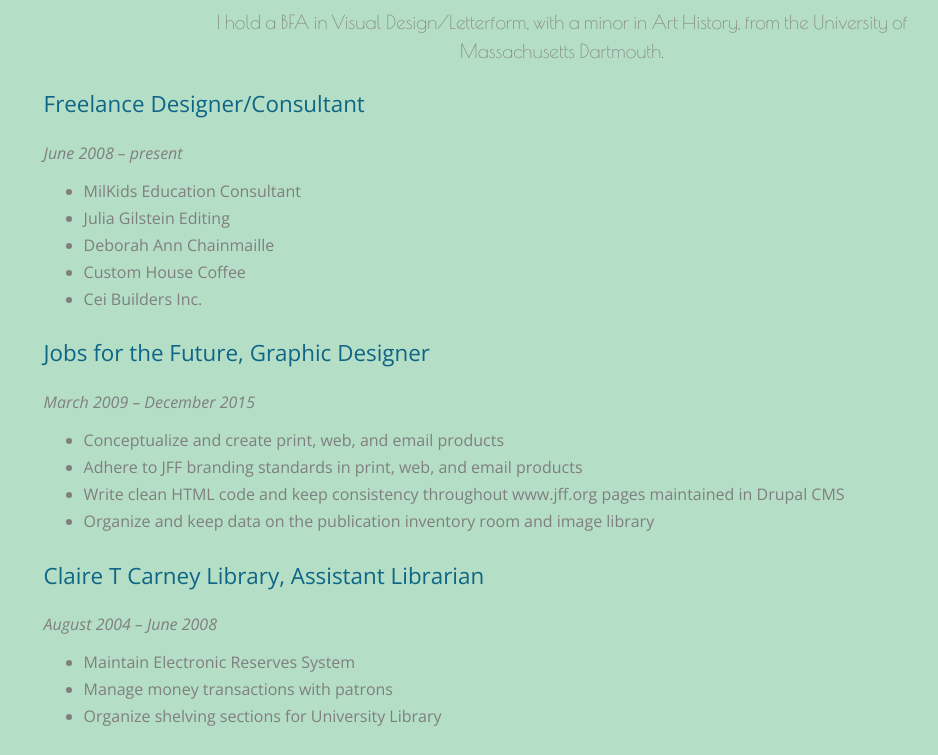
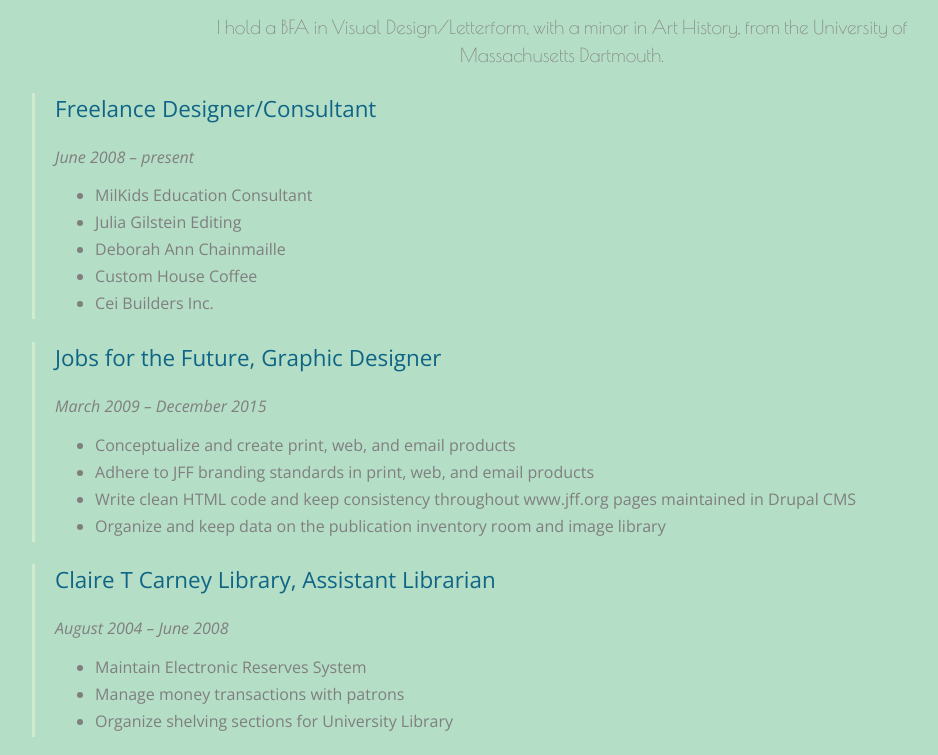
Before and after one commit to rochellehickey/Techdegree-project-2, a plain HTML site: page index.html in a window 1280 px wide. Shown: the part 1605-2360 px from the top of the page, without its empty margins (78-1016 px from the left). Drawn offline with nearby package versions, Linux system fonts and the light colour scheme.

Commit message:
adjusted Experience text alignment and design

```diff
--- a/css/style.css
+++ b/css/style.css
@@ -116,6 +116,7 @@ img {
   padding-bottom: 50px;
 }
 
+.job-experience,
 .experience ul {
   text-align: left;
 }
@@ -212,7 +213,6 @@ img {
   .experience .job-experience {
     width: 90%;
     margin: 0 auto;
-    text-align: left;
   }
 
   .contact-blurb {
@@ -255,6 +255,11 @@ img {
     width: 55%;
   }
 
+  .portfolio {
+    width: 96%;
+    margin: 0 auto 20px;
+  }
+
   .portfolio-container {
     width: 30%;
     margin-left: 2%;
@@ -264,6 +269,11 @@ img {
     width: 90%;
   }
 
+  .job-experience {
+    border-left: 3px solid #cfecce;
+    padding-left: 20px;
+  }
+
   .experience .about-text,
   .contact-blurb {
     width: 60%;
```
